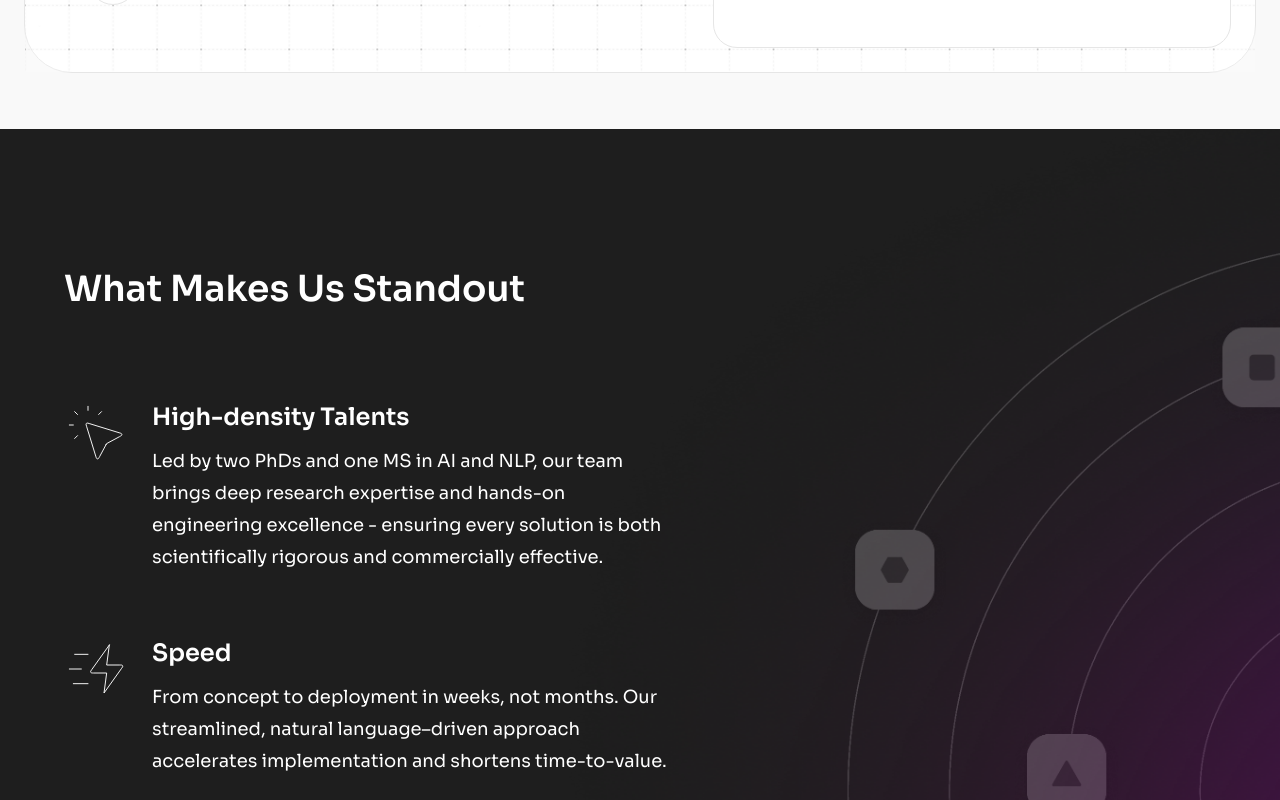
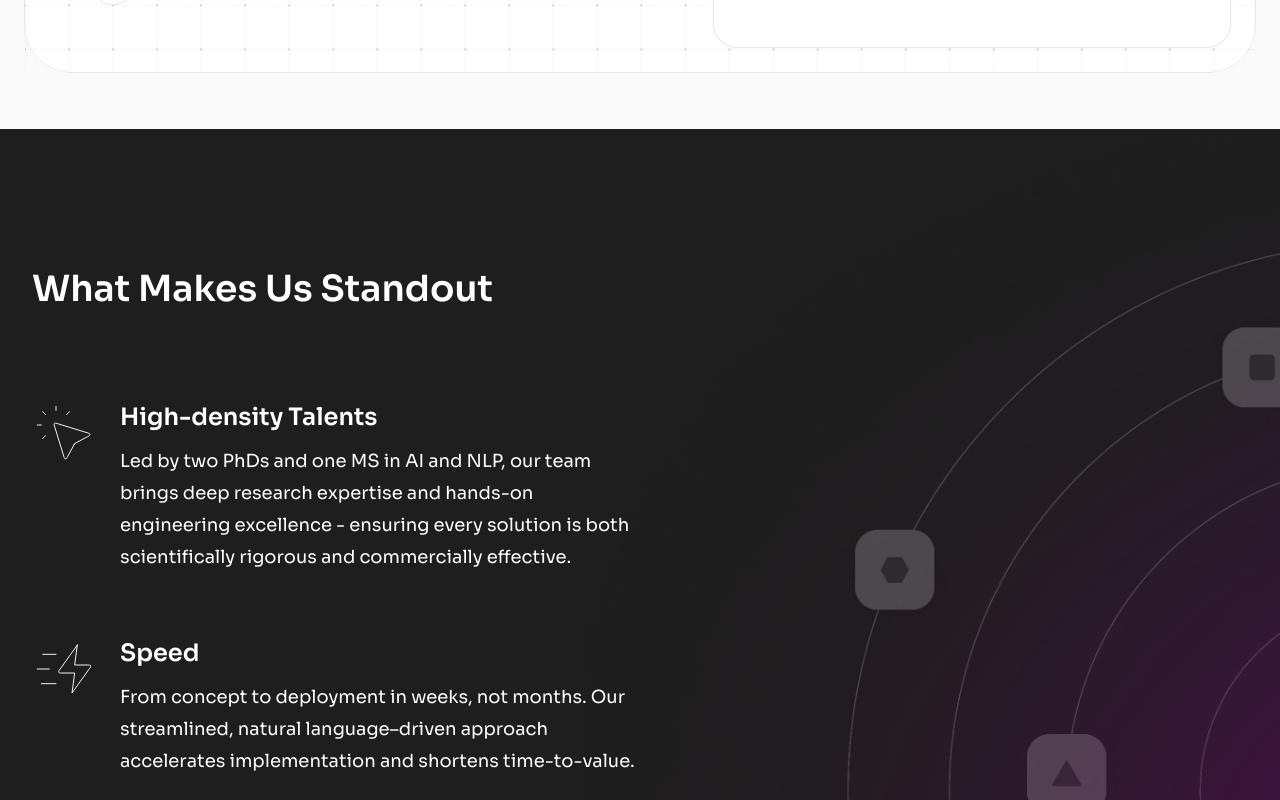
Before and after one commit to VAR-META-Tech/agents-ops, a React (Vite) app: page / in a window 1280 px wide. Shown: the part 3060-3860 px from the top of the page. Built offline with nearby package versions, Linux system fonts and the light colour scheme.

Commit message:
fix: remove padding

```diff
--- a/src/pages/landing-page/components/what-make-us-standout/index.tsx
+++ b/src/pages/landing-page/components/what-make-us-standout/index.tsx
@@ -11,7 +11,7 @@ export const WhatMakesUsStandout = () => {
         "bg-no-repeat bg-[length:100%_100%,1100px_1100px] bg-[position:calc(50%+500px)_0,calc(50%+750px)_112px]"
       )}
     >
-      <div className="max-w-[1280px] mx-auto px-16 py-28 text-white max-[676px]:px-8">
+      <div className="max-w-[1280px] mx-auto py-28 text-white max-[1415px]:px-8">
         <div className="mb-16 py-6">
           <CommonTitle className="max-[930px]:text-3xl">
             What Makes Us Standout
```
